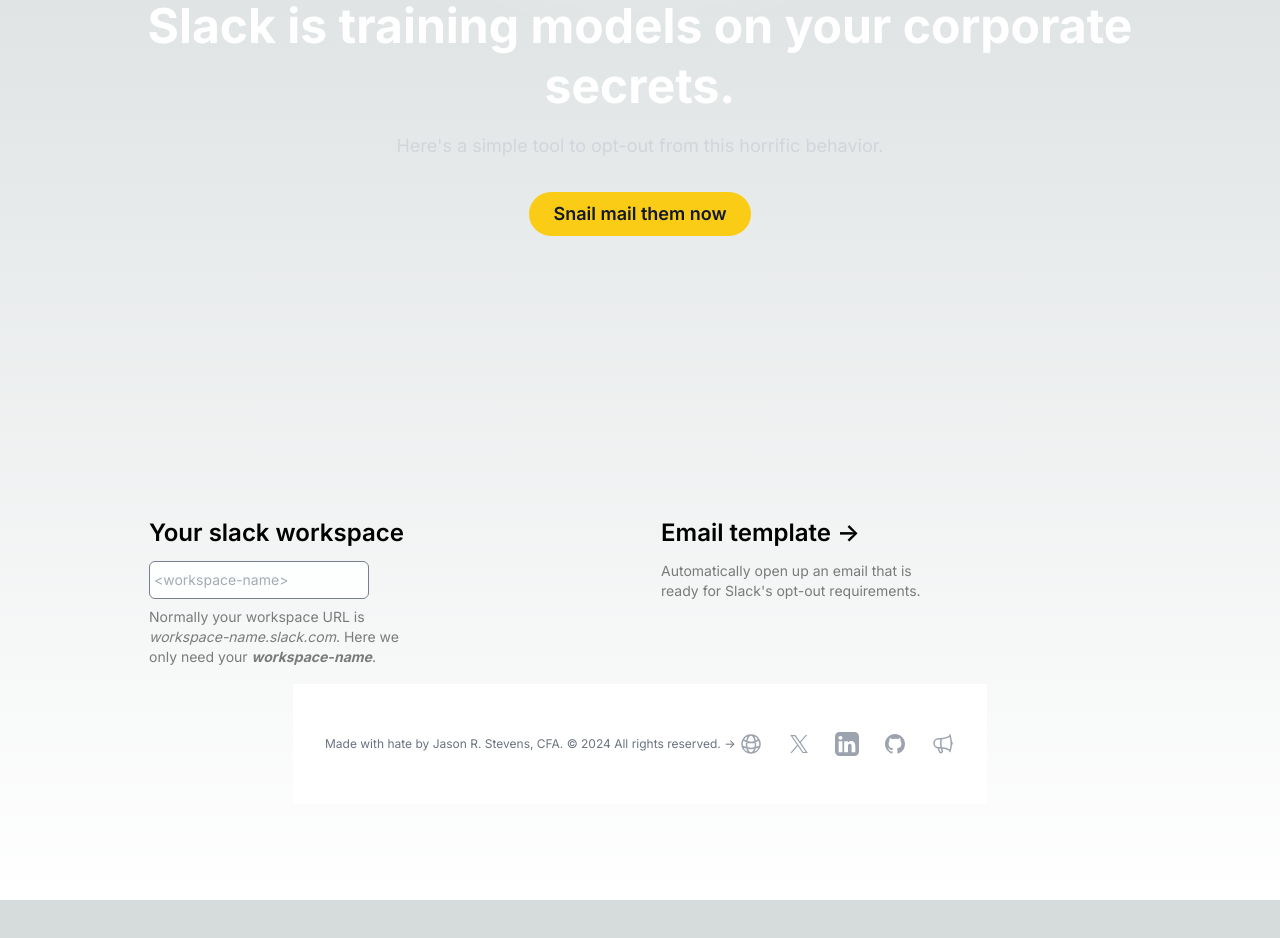
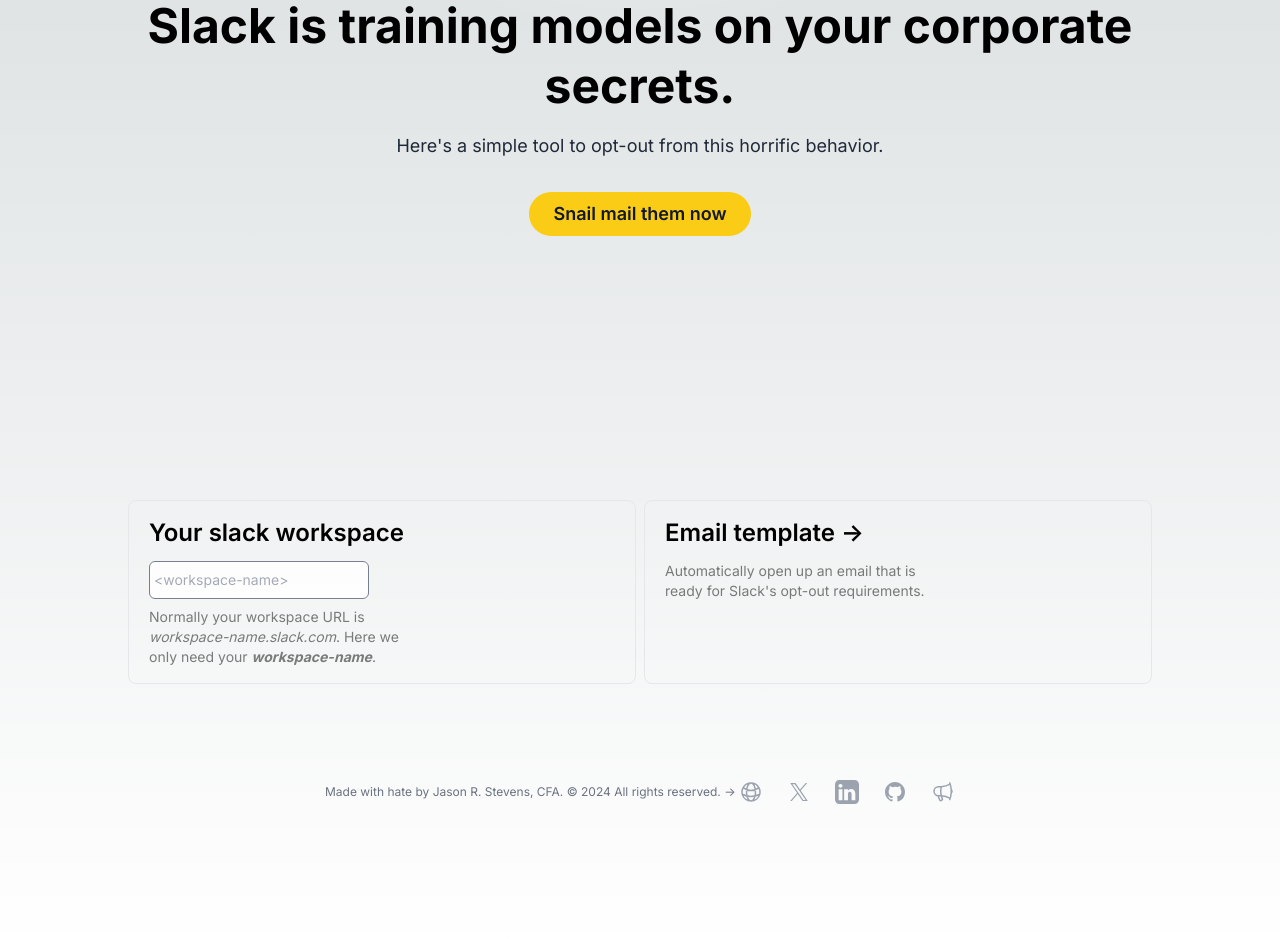
Before and after one commit to thinkjrs/slack-opt-out, a Next.js app: page / in a window 1280 px wide. Shown: the part 300-1238 px from the top of the page. Before the commit the page ends 1200 px from the top, so only its background shows below. Built offline with nearby package versions, Linux system fonts and the light colour scheme.

Commit message:
:recycle: fix light-mode styling and spacing issues

```diff
--- a/src/components/Footer.jsx
+++ b/src/components/Footer.jsx
@@ -106,7 +106,7 @@
 
 export default function Footer() {
   return (
-    <footer className="bg-white dark:bg-transparent select-none">
+    <footer className="pt-8 lg:pt-12 bg-transparent dark:bg-transparent select-none">
       <div className="mx-auto max-w-7xl px-6 py-12 md:flex md:items-center md:justify-between lg:px-8 ">
         <div className="flex justify-center space-x-6 md:order-2">
           {navigation.map((item) => (
--- a/src/components/Header.tsx
+++ b/src/components/Header.tsx
@@ -2,7 +2,7 @@
 
 export default function Header() {
   return (
-    <div className="relative h-screen text-white overflow-hidden bg-transparent -mt-20">
+    <div className="relative h-screen dark:text-white overflow-hidden bg-transparent -mt-20">
       <div className="absolute inset-0">
         <div className="absolute inset-0 bg-transparent opacity-50"></div>
       </div>
@@ -11,7 +11,7 @@
         <h1 className="text-5xl font-bold leading-tight mb-4">
           Slack is training models on your corporate secrets.
         </h1>
-        <p className="text-lg text-gray-300 mb-8">
+        <p className="text-lg dark:text-gray-300 mb-8 text-gray-800">
           {`Here's a simple tool to opt-out from this horrific behavior.`}
         </p>
         <Link
--- a/src/components/InteractionContainer.tsx
+++ b/src/components/InteractionContainer.tsx
@@ -18,7 +18,10 @@
     setWorkspaceName(name);
   };
   return (
-    <div id="interaction-container" className="mb-32 grid text-center lg:mb-0 lg:w-full lg:max-w-5xl lg:grid-cols-2 lg:text-left">
+    <div
+      id="interaction-container"
+      className="-mt-4 mb-32 grid text-center lg:mb-0 lg:w-full lg:max-w-5xl lg:grid-cols-2 lg:text-left gap-2"
+    >
       <SlackWorkspaceInput onValueChange={onValueChange} />
       <SlackOptOutLink workspaceUrl={workspaceUrl} />
     </div>
--- a/src/components/SlackOptOutLink.tsx
+++ b/src/components/SlackOptOutLink.tsx
@@ -22,7 +22,7 @@
       <a
         href={workspaceUrl !== "" ? emailUrl : undefined}
         onClick={workspaceUrl !== "" ? undefined : notify}
-        className="group rounded-lg border border-transparent px-5 pb-4 transition-colors hover:border-gray-300 hover:bg-gray-100 hover:dark:border-neutral-700 hover:dark:bg-neutral-800/30 cursor-pointer"
+        className="group rounded-lg border border-gray-200 dark:border-gray-800 px-5 py-4 transition-colors hover:border-gray-300 hover:bg-gray-100 hover:dark:border-neutral-700 hover:dark:bg-neutral-800/30 cursor-pointer"
         target="_blank"
         rel="noopener noreferrer"
         aria-disabled={workspaceUrl !== "" ? false : true}
--- a/src/components/SlackWorkspaceInput.tsx
+++ b/src/components/SlackWorkspaceInput.tsx
@@ -13,7 +13,7 @@
     }
   };
   return (
-    <div className="group rounded-lg border border-transparent px-5 pb-4 transition-colors hover:border-gray-300 hover:bg-gray-100 hover:dark:border-neutral-700 hover:dark:bg-neutral-800/30">
+    <div className="group rounded-lg border border-gray-200 dark:border-gray-800 px-5 py-4 transition-colors hover:border-gray-300 hover:bg-gray-100 hover:dark:border-neutral-700 hover:dark:bg-neutral-800/30">
       <h2 className="mb-3 text-2xl font-semibold">
         Your slack workspace{" "}
         <span className="inline-block transition-transform group-hover:translate-x-1 motion-reduce:transform-none"></span>
```
